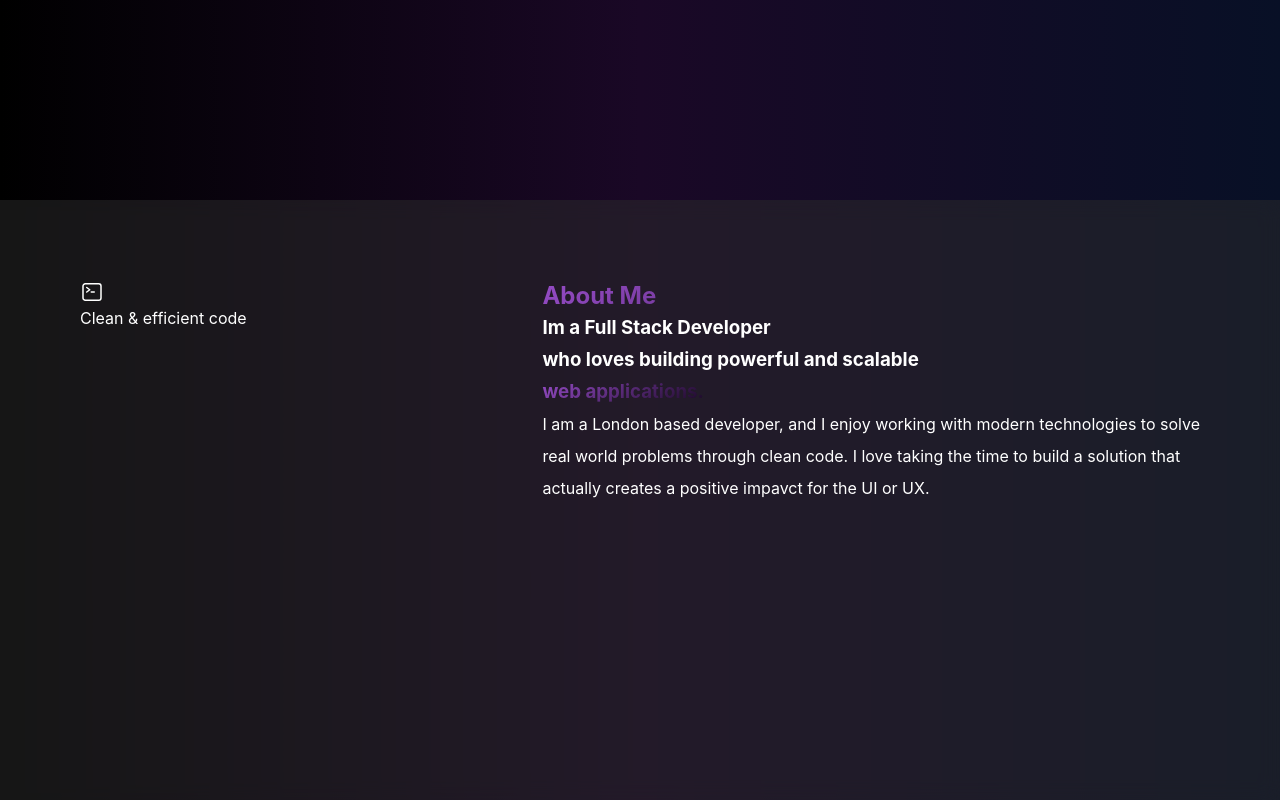
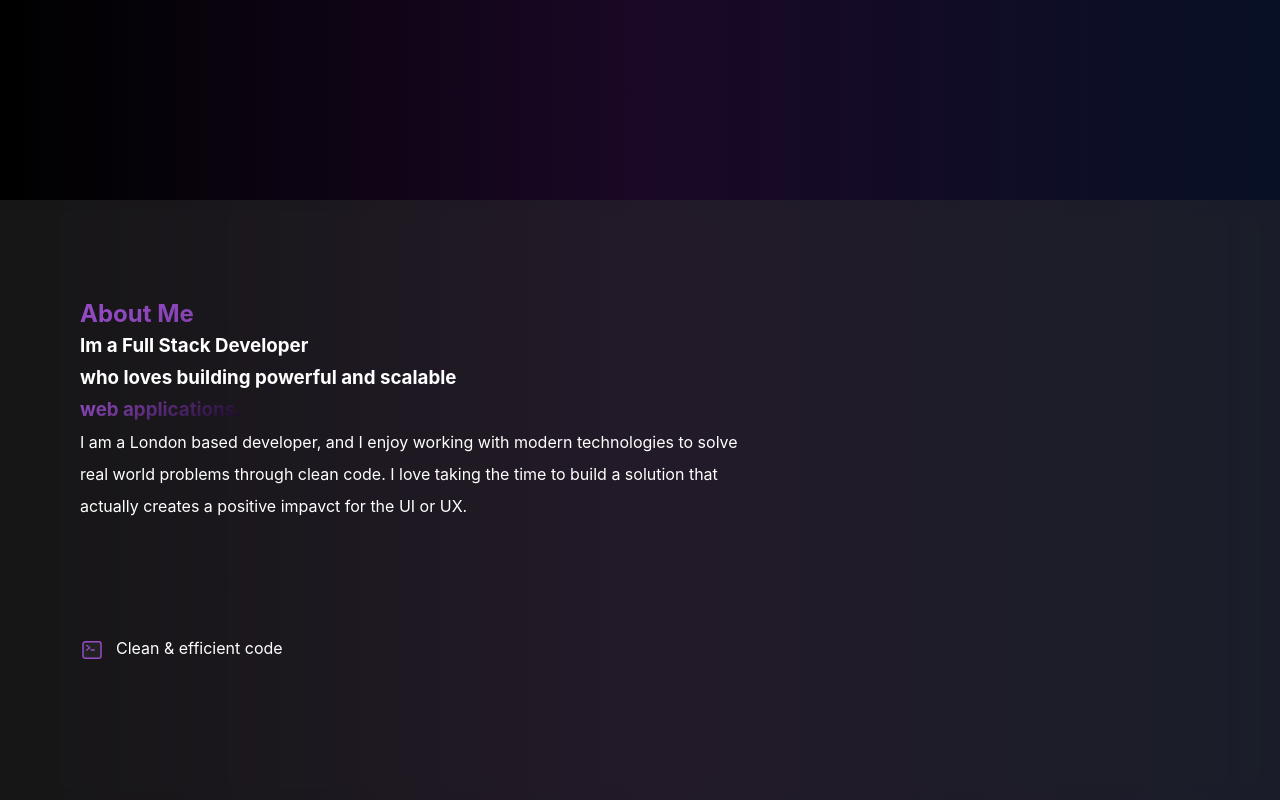
Before and after one commit to Cade-bit/portfolio, a React (Create React App) app: page / in a window 1280 px wide. Shown: the part 926-1726 px from the top of the page. Built offline with nearby package versions, Linux system fonts and the light colour scheme.

Commit message:
Update App.css and App.js for improved layout and styling of content sections

```diff
--- a/src/App.css
+++ b/src/App.css
@@ -1,6 +1,6 @@
 :root {
   --color-primary: linear-gradient(-750deg,rgba(26, 8, 38, 1) 0%, rgba(150, 76, 199, 1) 100%);
-  --color-secondary: #2a2a2a;
+  --color-secondary: rgba(150, 76, 199, 1);
   --color-background: rgba(45, 45, 45, 0.5);
   --color-nav-background: #1a0826;
   --color-white-text: #ffffff;
@@ -190,6 +190,7 @@
 
 
 .content {
+  display: grid;
   margin-top: 30vh;
   padding: 5rem;
   height: 75vh;
@@ -198,6 +199,8 @@
   backdrop-filter: blur(10px);
   color: var(--color-white-text);
   text-align: left;
+  align-items: center;
+  float: right;
 }
 
 .content .test {
@@ -216,15 +219,23 @@
   -webkit-text-fill-color: transparent;
 }
 
-.content h2 {
-}
-
 .content .h3 {
   margin-right: 2rem;
 }
 
-.code-icon{
+.about-text2 {
+  display: flex;
+  margin-top: 5rem;
+}
+
+.about-text2 span {
+  gap: 4rem;
+  margin-right: 0.75rem;
+}
+
+.about-text2 .code-icon {
   size: 2rem;
+  float: left;
 }
 
 /* Media Queries for Mobile Responsiveness */
@@ -373,4 +384,8 @@
     .content p {
       margin-top: 1rem;
     }
+
+    .about-text2 {
+      display: none;
+    }
 }
--- a/src/App.js
+++ b/src/App.js
@@ -162,8 +162,10 @@ function AboutText() {
            real world problems through clean code. I love taking the time to build a solution that<br></br>
             actually creates a positive impavct for the UI or UX. </p>
       </div>
+
+
       <div className="about-text2">
-        <span className="code-icon"><svg xmlns="http://www.w3.org/2000/svg" fill="none" viewBox="0 0 24 24" height={24} strokeWidth={1.5} stroke="currentColor">
+        <span className="code-icon" ><svg xmlns="http://www.w3.org/2000/svg" fill="rgba(45, 45, 45, 0.5)" viewBox="0 0 24 24" height={24} strokeWidth={1.5} stroke="rgba(150, 76, 199, 1)">
   <path strokeLinecap="round" strokeLinejoin="round" d="m6.75 7.5 3 2.25-3 2.25m4.5 0h3m-9 8.25h13.5A2.25 2.25 0 0 0 21 18V6a2.25 2.25 0 0 0-2.25-2.25H5.25A2.25 2.25 0 0 0 3 6v12a2.25 2.25 0 0 0 2.25 2.25Z" />
 </svg>
 </span>
@@ -175,7 +177,7 @@ function AboutText() {
 
 function TableOverlay() {
   return (
-    <div className="">
+    <div className="overlay">
       <table>
         <tr>
           <th>
```
